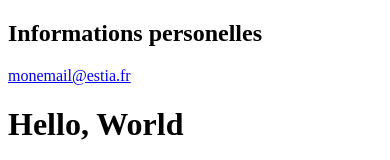
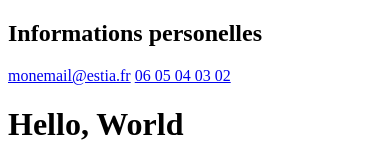
Before and after one commit to Estia-1a/sgv-2025-session2-antoineduhau, a plain HTML site: page index.html in a window 390 px wide. Shown: the top 160 px of the page. Drawn offline with Linux system fonts and the light colour scheme.

Commit message:
Add phone link to personal information section

```diff
--- a/index.html
+++ b/index.html
@@ -9,6 +9,7 @@
   <section>
     <h1> Informations personelles</h1>
     <a href="mailto:monemail@estia.fr">monemail@estia.fr</a>
+    <a href="tel:+330605040302">06 05 04 03 02</a>
 
   </section>
 
```
